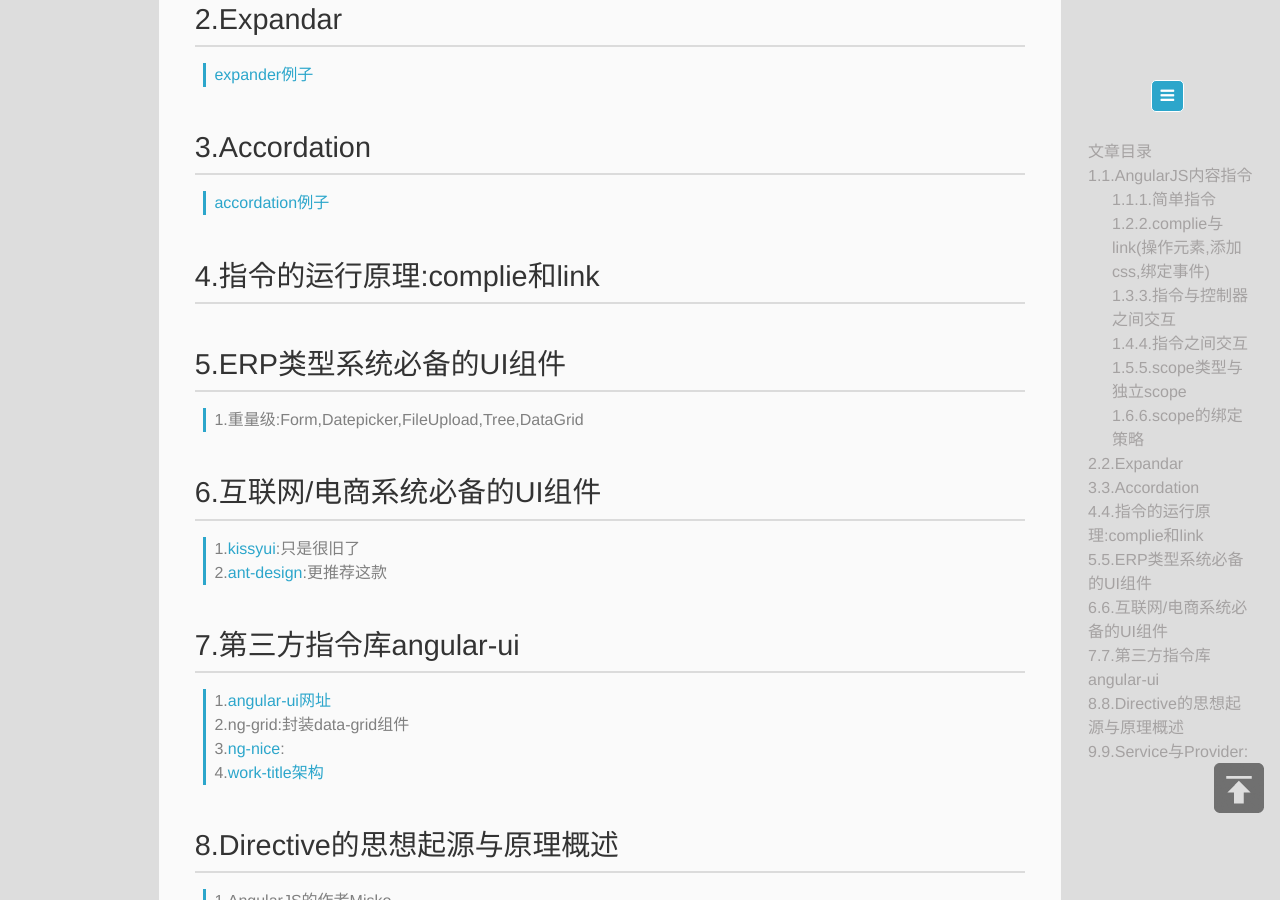
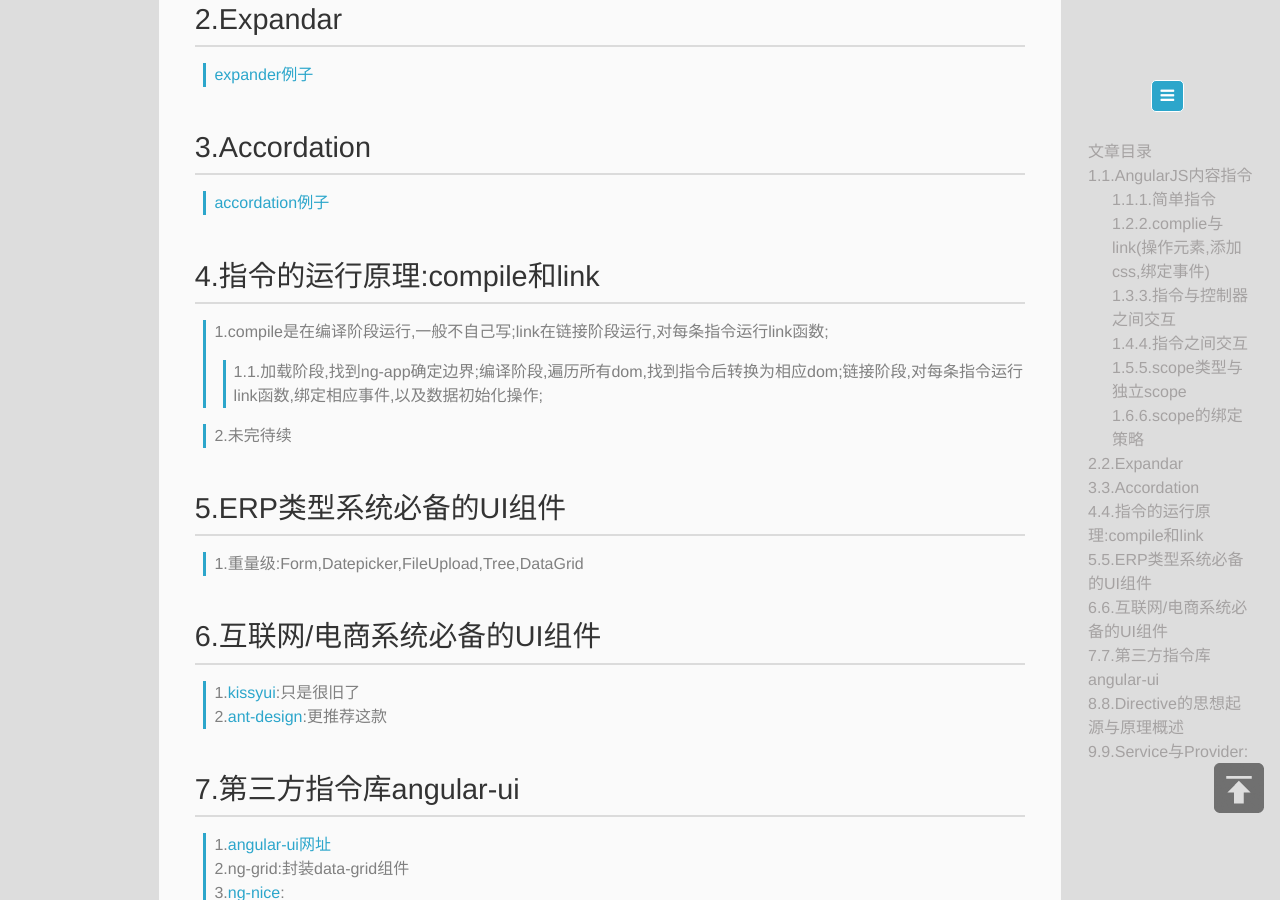
Before and after one commit to muzi131313/muzi131313.github.com, a Jekyll site: the page built from _posts/2017-03-08-angular学习笔记二(项目实战).md, in a window 1280 px wide and 900 px high, scrolled down 3144 px. Built offline with Jekyll 4.4.1, drawn with Linux system fonts in a browser that asks for light colours; some of the changed text lies outside the part shown.

Commit message:
指定编译原理

```diff
--- a/_posts/2017-03-08-angular学习笔记二(项目实战).md
+++ b/_posts/2017-03-08-angular学习笔记二(项目实战).md
@@ -137,7 +137,11 @@ myModule.directive('hello', function(){
 >[accordation例子](https://muzi131313.github.io/angular_learn/demos/ng-accordation.html)
 
 
-## 4.指令的运行原理:complie和link
+## 4.指令的运行原理:compile和link
+>1.compile是在编译阶段运行,一般不自己写;link在链接阶段运行,对每条指令运行link函数;<br/>
+>>1.1.加载阶段,找到ng-app确定边界;编译阶段,遍历所有dom,找到指令后转换为相应dom;链接阶段,对每条指令运行link函数,绑定相应事件,以及数据初始化操作;<br/>
+
+>2.未完待续
 
 
 ## 5.ERP类型系统必备的UI组件
```
Also changed, not shown: assets/img/favicon2.ico (deleted), assets/img/jacman2.jpg (deleted).
